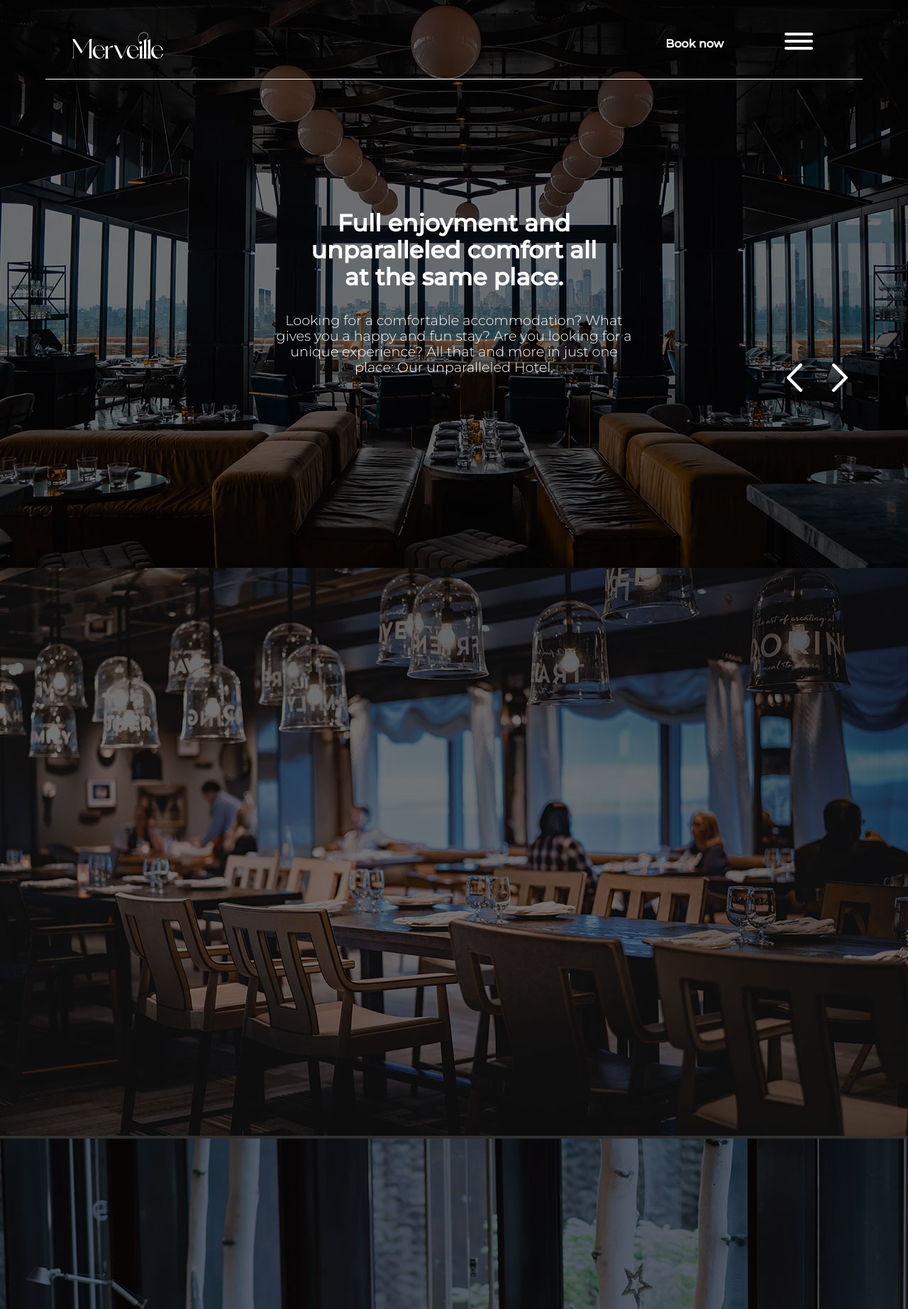
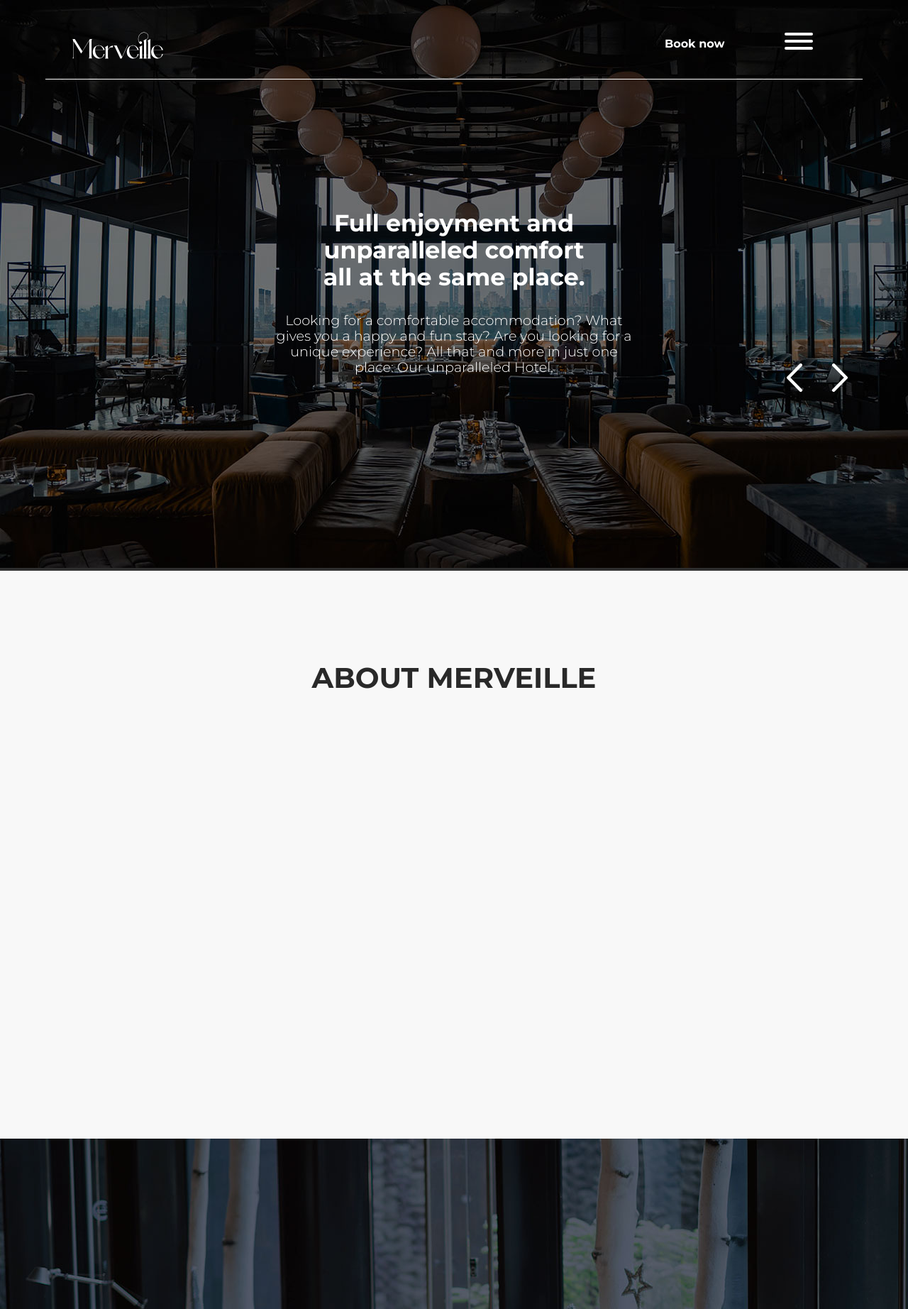
Before and after one commit to eddiedibs/django-merveille, a Django app: page / in a window 1280 px wide. Shown: the top 1844 px of the page at 71% size. Run offline with Django 3.2, Linux system fonts and the light colour scheme.

Commit message:
small bug fix and about page started to be implemented

```diff
--- a/django_proj_2/hotel/static/hotel/css/main.css
+++ b/django_proj_2/hotel/static/hotel/css/main.css
@@ -20,8 +20,9 @@
 
 4.  Image  Classes
 5.  Typography Classes
-6.  Active Classes
-7.  Media  Screen
+6.  Background Classes
+7.  Active Classes
+8.  Media  Screen
 
 
 
@@ -140,6 +141,7 @@ body{
     align-items: center;
     width: 3%;
     right:0;
+    transition-duration: 500ms;
     min-height: 20vh;
     font-family: 'Montserrat', serif;
     font-size: 16.3vh;
@@ -156,8 +158,8 @@ body{
     border: none;
     align-items: center;
     width: 100%;
+    transition-duration: 500ms;
     transform: translateX(100%);
-    transition-duration: 500ms;
 }
 
 .nav__list2 a{
@@ -385,6 +387,50 @@ body{
     text-align: center;
 }
 
+.about-container__div{
+    width: 100%;
+    height: 100%;
+}
+
+
+.about-container__div-h1{
+    display: block;
+    font-weight: 700;
+    margin-top: 0;
+    padding-top: 10%;
+    font-size: 2.5rem;
+    font-family: 'Montserrat', serif;
+    text-align: center;
+    color: #292929;
+}
+
+z
+
+/*
+===========================
+
+   6.  Background Classes
+
+===========================
+*/
+
+
+.about-wrapper{
+    width:100vw;
+    height:100vh;
+}
+
+
+#about-container{
+    display: block;
+    background-color: #f8f8f8;
+    width: 100vw;
+    height: 100vh;
+}
+
+
+
+
 /*
 ================================================================================================
 
@@ -579,7 +625,7 @@ and (max-width:768px)
         position: absolute;
         padding: 30vh 10vw;
         bottom: 20vh;
-        font-size: 3vmax;
+        font-size: 1.5rem;
         font-family: 'Montserrat', serif;
         color: white;
     }
--- a/django_proj_2/hotel/static/hotel/js/jsmotion.js
+++ b/django_proj_2/hotel/static/hotel/js/jsmotion.js
@@ -9,11 +9,13 @@
 
 2. navMotion2: Function that shows a slidable menu for PC.
 
-3. navChangeColor: Function that turns navBar visible when scrolled.
+3. navChangeColor: Function that turns navBar visible when scrolled (Mobile Devices).
 
-4. arrowMotion: Function that allows arrows in main page to slide among images.
+4. navChangeColor2: Function that turns navBar visible when scrolled (PC).
 
-5. mainApp: Function that activates all of them in one main function.
+5. arrowMotion: Function that allows arrows in main page to slide among images (PC).
+
+6. mainApp: Function that activates all of them in one main function.
 
 
 =================================================================================
@@ -87,7 +89,7 @@ const navMotion2 = () => {
 
             }
             else {
-                link.style.animation = `navFadeLists 0.5s ease forwards ${index / 3.5}s`;
+                link.style.animation = `navFadeLists 0.5s ease forwards ${index / 4.5}s`;
                 console.log(index);
             }
 
@@ -151,7 +153,7 @@ function navChangeColor(){
 
 /*
 ===============================================================
-                        3. navChangeColor2
+                        4. navChangeColor2
 
     Function that turns navBar visible when scrolled (PC)
 
@@ -197,7 +199,7 @@ function navChangeColor2(){
 
 /*
 ===============================================================
-                        4. arrowMotion
+                        5. arrowMotion
 
     Function that allows arrows in main page to slide among images
 
@@ -263,7 +265,7 @@ function arrowMotion(){
 
 /*
 ===============================================================
-                        5. mainApp
+                        6. mainApp
 
     Function that activates all of them in one main function
 
--- a/django_proj_2/hotel/templates/hotel/about.html
+++ /dev/null
@@ -1,5 +0,0 @@
-{% extends 'hotel/base.html' %}
-{% load static %}
-
-
-{% block content %}{% endblock %}
--- a/django_proj_2/hotel/templates/hotel/base.html
+++ b/django_proj_2/hotel/templates/hotel/base.html
@@ -9,7 +9,7 @@
     <link rel="stylesheet" type=text/css href="{% static 'hotel/css/main.css' %}">
     <link rel="preconnect" href="https://fonts.googleapis.com">
     <link rel="preconnect" href="https://fonts.gstatic.com" crossorigin>
-    <link href="https://fonts.googleapis.com/css2?family=EB+Garamond:ital@1&family=Montserrat:wght@500&display=swap" rel="stylesheet">
+    <link href="https://fonts.googleapis.com/css2?family=EB+Garamond:ital@1&family=Montserrat:wght@700&display=swap" rel="stylesheet">
     <link href="https://fonts.googleapis.com/css2?family=Montserrat:wght@300&display=swap" rel="stylesheet">
 
 
@@ -30,6 +30,7 @@
             <ul class='nav__list'>
 
                 <a class='btn-list-1' href="{% url 'hotel-booknow' %}">Book now</a>
+                <a class='btnSlide-menu' href="#">About</a>
                 <a class='btnSlide-menu' href="#">Gallery</a>
                 <a class='btnSlide-menu' href="#">Gift Cards</a>
                 <a class='btnSlide-menu' href="#">Services</a>
--- a/django_proj_2/hotel/templates/hotel/home.html
+++ b/django_proj_2/hotel/templates/hotel/home.html
@@ -27,16 +27,19 @@
                     </div>
 
                 </div>
-            </div>
-            <div class='arrow-btn-container'>
-                <img class='right-arrow' src="{% static 'hotel/icons/right.svg' %}" alt="">
-                <img class='left-arrow' src="{% static 'hotel/icons/left.svg' %}" alt="">
+                <div class='arrow-btn-container'>
+                    <img class='right-arrow' src="{% static 'hotel/icons/right.svg' %}" alt="">
+                    <img class='left-arrow' src="{% static 'hotel/icons/left.svg' %}" alt="">
+                </div>
             </div>
         </div>
     </div>
-    </div>
-    <div>
-        <img class="div__img" src="{% static 'hotel/images/portada5_2.jpg'%}" alt="">
+    <div class='about-wrapper'>
+        <section id='about-container'>
+            <div class='about-container__div'>
+                <h1 class='about-container__div-h1'>ABOUT MERVEILLE</h1>
+            </div>
+        </section>
     </div>
     <div>
         <img class='div__img' src="{% static 'hotel/images/portada4_2.jpg'%}" alt="">
```
Also changed, not shown: django_proj_2/hotel/static/hotel/images/imagesAbout/Imag_4.png (added), django_proj_2/hotel/static/hotel/images/imagesAbout/imag1.png (added), django_proj_2/hotel/static/hotel/images/imagesAbout/imag2.png (added), django_proj_2/hotel/static/hotel/images/imagesAbout/imag3.png (added), django_proj_2/hotel/static/hotel/images/imagesAbout/imag5.png (added), django_proj_2/hotel/static/hotel/images/servicios/Room-Suites.png (added), django_proj_2/hotel/static/hotel/images/servicios/Strategiz-or-celebrate.png (added), django_proj_2/hotel/static/hotel/images/servicios/Supreme-soiress.png (added).
